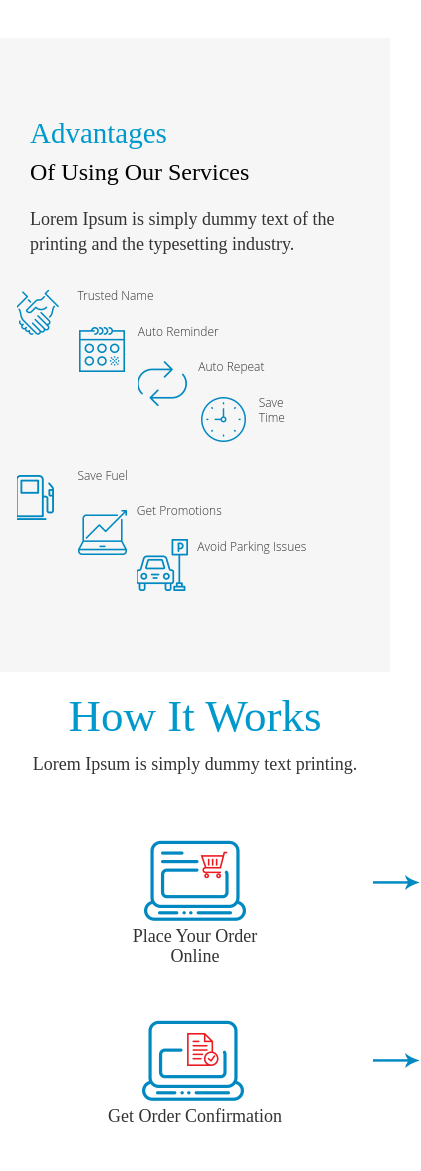
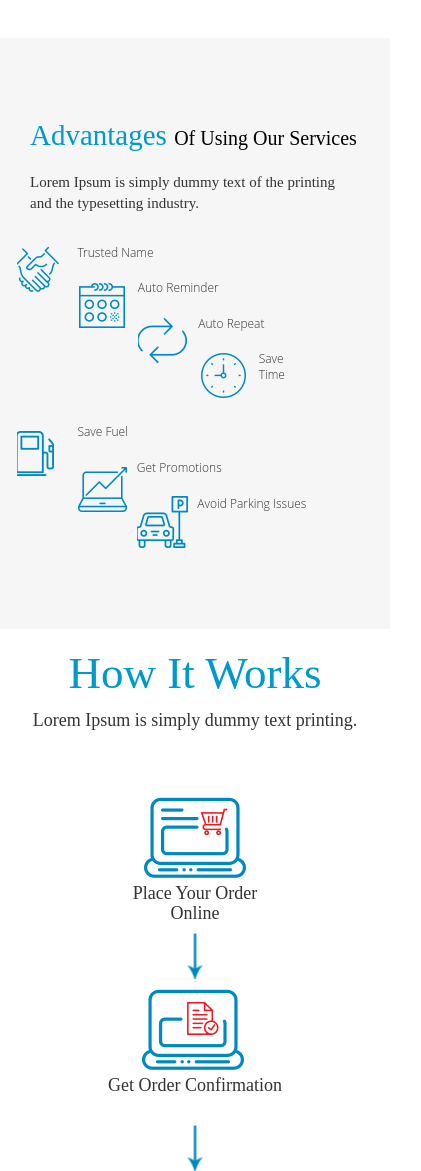
Before and after one commit to rmsalman/testProject, a plain HTML site: page index.html in a window 390 px wide. Shown: the part 6360-7531 px from the top of the page, 421 px wide, since content can reach past the window. Drawn offline with nearby package versions, Linux system fonts and the light colour scheme; a web font is replaced by a local one.

Commit message:
Responsiveness

```diff
--- a/assets/css/styles.css
+++ b/assets/css/styles.css
@@ -846,7 +846,7 @@ h2, .h2 {
     font-size: 12px;
 }
 .adv_sm {
-    font-size: 24px;
+    font-size: 20px;
 }
 
 
@@ -866,4 +866,27 @@ h2, .h2 {
 .hiw_article:after {
     right: -8%;
 }
+
+
+/* Advantages */
+.adv_p {
+    font-size: 15px;
 }
+}
+
+
+@media screen and (max-width: 992px) {
+
+/* How it Works  */
+.hiw_article:after {
+    right: 0;
+    left: 0;
+    transform: rotate(90deg);
+    top: initial;
+    bottom: -28px;
+}
+
+.hiw_article {
+    min-height: 142px;
+}
+}
```
